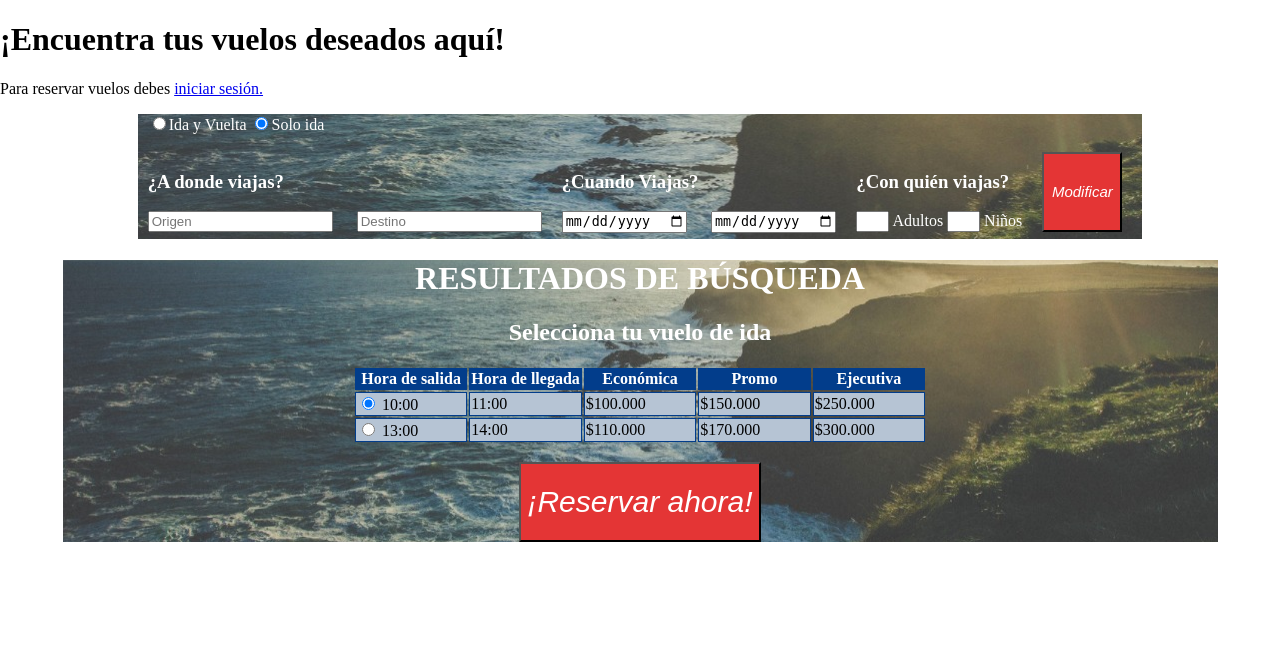
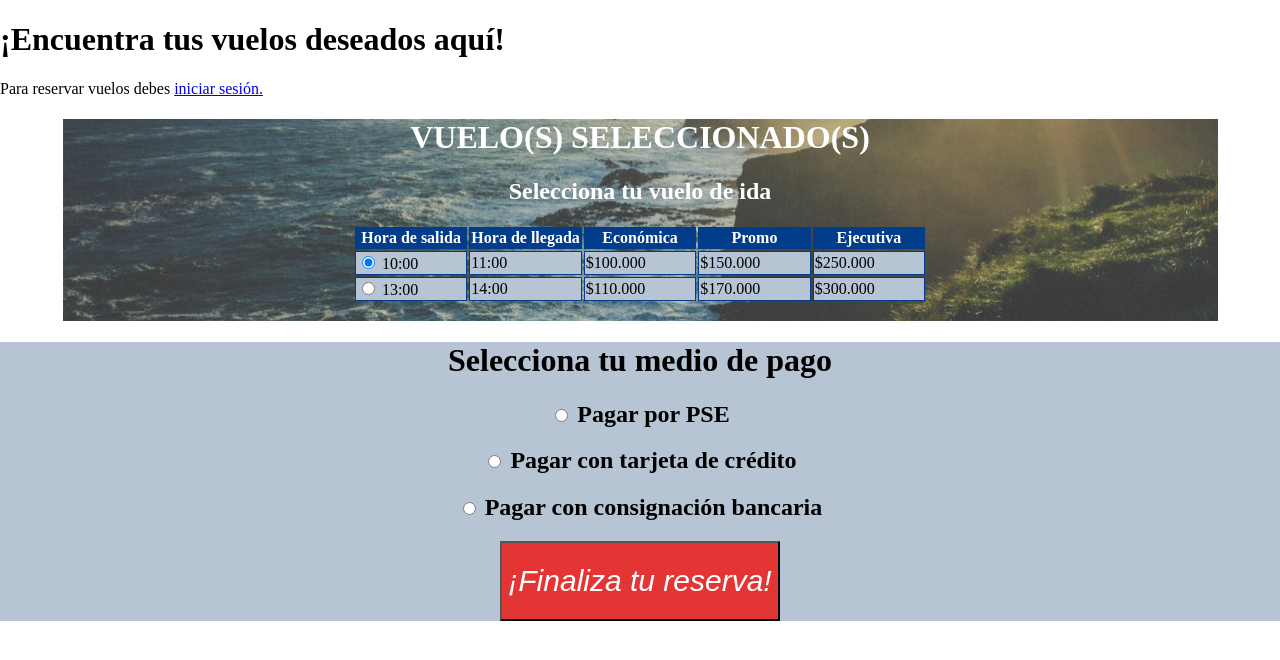
Before and after one commit to davidmantilla12/Ciclo3_Sprint, a Flask app: template templates/reserva.html in a window 1280 px wide. Shown: the part 80-740 px from the top of the page. Run offline with Flask 2, Linux system fonts and the light colour scheme; the template is opened without the code that fills it, so the values that code supplies are empty.

Commit message:
Añadida pagina de reserva

```diff
--- a/Static/CSS/style.css
+++ b/Static/CSS/style.css
@@ -85,3 +85,7 @@ th{
   text-align: center;
 
 }
+
+div.pagos{
+  background-color: #b6c4d4;
+}
--- a/app.py
+++ b/app.py
@@ -68,6 +68,8 @@ def miPerfil(id_usuario):
 
 @app.route("/Buscar_vuelos", methods=["GET"])
 def buscarVuelos():
+    global sesion_iniciada
+    global nombre
     # Nueva página para listar los vuelos según las características indicadas en la página de inicio
     ida= request.args.get("ida")
     origen=request.args.get("origen")
@@ -76,16 +78,17 @@ def buscarVuelos():
     fecha_vuelta=request.args.get("fecha_vuelta")
     ninos=request.args.get("niños")
     adultos=request.args.get("adultos")
-    return render_template("buscar_vuelos.html",ida=ida,origen=origen,destino=destino,fecha_ida=fecha_ida,fecha_vuelta=fecha_vuelta,ninos=ninos,adultos=adultos)
+    return render_template("buscar_vuelos.html",ida=ida,origen=origen,destino=destino,fecha_ida=fecha_ida,fecha_vuelta=fecha_vuelta,ninos=ninos,adultos=adultos,sesion_iniciada=sesion_iniciada,nombre=nombre)
 
 
-@app.route("/Reservar_vuelo/<id_vuelo>", methods=["GET", "POST"])
-def reserva(id_vuelo):
+@app.route("/Reservar_vuelo", methods=["GET", "POST"])
+def reserva():
+    global sesion_iniciada
+    global nombre
     # Página para reserva de vuelo, seleccionar métodos de págo y confirmación de datos de los pasajeros
-    if id_vuelo in lista_vuelos:
-        return f"Página de reserva del vuelo {id_vuelo}"
-    else:
-        return f"El vuelo {id_vuelo} no existe"
+    ida= request.args.get("vuelo_ida")
+    vuelta=request.args.get("vuelo_vuelta")
+    return render_template("reserva.html",sesion_iniciada=sesion_iniciada,nombre=nombre,ida=ida,vuelta=vuelta)
 
 
 @app.route("/Mis_vuelos", methods=["GET"])
--- a/templates/reserva.html
+++ b/templates/reserva.html
@@ -1,4 +1,5 @@
-{%extends "base.html"%} {%block title%} Reserva tu vuelo {%endblock%} {%block body%}
+{%extends "base.html"%} {%block title%} Reserva tu vuelo {%endblock%} {%block
+body%}
 <h1>¡Encuentra tus vuelos deseados aquí!</h1>
 
 {%if sesion_iniciada:%}
@@ -14,94 +15,10 @@
 {%endif%}
 
 <div
-  class="buscador"
-  style="height: 125px;margin-left:auto;margin-right:auto;background-image: url({{url_for('static',filename='images/background_search_box.png')}}); background-position: 50%; background-repeat:repeat-y;"
->
-  <form
-    class="buscador"
-    action="/Buscar_vuelos"
-    style="padding-left: 10px"
-    method="GET"
-  >
-    {%if ida=='IV':%}
-    <input type="radio" name="ida" id="ida_y_vuelta" value="IV" checked />Ida y
-    Vuelta <input type="radio" name="ida" id="ida_y_vuelta" value="I" />Solo ida
-    {%else:%} <input type="radio" name="ida" id="ida_y_vuelta" value="IV" />Ida
-    y Vuelta
-    <input type="radio" name="ida" id="ida_y_vuelta" value="I" checked />Solo
-    ida {%endif%} <br /><br />
-    <div class="buscador" style="float: left; margin-right: 20px">
-      <h3>¿A donde viajas?</h3>
-      <input
-        type="text"
-        name="origen"
-        placeholder="Origen"
-        value="{{origen}}"
-      />
-      <input
-        type="text"
-        name="destino"
-        placeholder="Destino"
-        value="{{destino}}"
-        style="margin-left: 20px"
-      />
-    </div>
-
-    <div class="buscador" style="float: left; margin-right: 20px">
-      <h3>¿Cuando Viajas?</h3>
-      <input type="date" name="fecha_ida" value="{{fecha_ida}}" />
-      <input
-        type="date"
-        name="fecha_vuelta"
-        value="{{fecha_vuelta}}"
-        style="margin-left: 20px"
-      />
-    </div>
-
-    <div class="buscador" style="float: left; margin-right: 20px">
-      <h3>¿Con quién viajas?</h3>
-      <input
-        style="width: 25px"
-        type="number"
-        name="adultos"
-        id="adultos"
-        value="{{adultos}}"
-      />
-      Adultos
-      <input
-        style="width: 25px"
-        type="number"
-        name="niños"
-        id="niños"
-        value="{{ninos}}"
-      />
-      Niños
-    </div>
-
-    <div class="buscador" style="float: right; margin-right: 20px">
-      <input
-        type="submit"
-        value="Modificar"
-        style="
-          height: 80px;
-          width: 80px;
-          background-color: rgb(228, 53, 53);
-          color: white;
-          font-size: 15px;
-          font-style: italic;
-        "
-      />
-    </div>
-  </form>
-</div>
-
-
-<form action="">
-  <div
   style="background-image: url({{url_for('static',filename='images/background_search_box.png')}}); background-position: 50%; background-repeat:repeat-y;color: white"
 >
   <center>
-      <h1>RESULTADOS DE BÚSQUEDA</h1>
+    <h1>VUELO(S) SELECCIONADO(S)</h1>
 
     <h2>Selecciona tu vuelo de ida</h2>
     <table class="resultados">
@@ -133,47 +50,35 @@
       </tr>
     </table>
 
-      {%if ida=='IV':%}
-      <h2>Selecciona tu vuelo de vuelta</h2>
-      <table class="resultados">
-        <tr>
-          <th>Hora de salida</th>
-          <th>Hora de llegada</th>
-          <th>Económica</th>
-          <th>Promo</th>
-          <th>Ejecutiva</th>
-        </tr>
+    <br />
+  </center>
+</div>
 
-        <tr>
-          <td>
-            <input
-              type="radio"
-              name="vuelo_vuelta"
-              value="id1"
-              required
-              checked
-            />
-            10:00
-          </td>
-          <td>11:00</td>
-          <td>$100.000</td>
-          <td>$150.000</td>
-          <td>$250.000</td>
-        </tr>
+<center>
+  <div class="pagos">
+    <h1>Selecciona tu medio de pago</h1>
+    <form action="">
+      <div class="pagos">
+        <h2><input type="radio" name="pago" value="pse" /> Pagar por PSE</h2>
+      </div>
 
-        <tr>
-          <td><input type="radio" name="vuelo_vuelta" value="id2" /> 13:00</td>
-          <td>14:00</td>
-          <td>$110.000</td>
-          <td>$170.000</td>
-          <td>$300.000</td>
-        </tr>
-      </table>
-      {%endif%}
-      <br />
+      <div class="pagos">
+        <h2>
+          <input type="radio" name="pago" value="credito" /> Pagar con tarjeta
+          de crédito
+        </h2>
+      </div>
+
+      <div class="pagos">
+        <h2>
+          <input type="radio" name="pago" value="consignacion" /> Pagar con
+          consignación bancaria
+        </h2>
+      </div>
+
       <input
         type="submit"
-        value="¡Reservar ahora!"
+        value="¡Finaliza tu reserva!"
         style="
           font-size: 30px;
           height: 80px;
@@ -182,8 +87,8 @@
           font-style: italic;
         "
       />
+    </form>
+  </div>
 </center>
-  </div>
-</form>
 
 {%endblock%}
```
Also changed, not shown: templates/buscar_vuelos.html (+5 -9 lines). Lines whose indentation alone changed are shown as unchanged.
